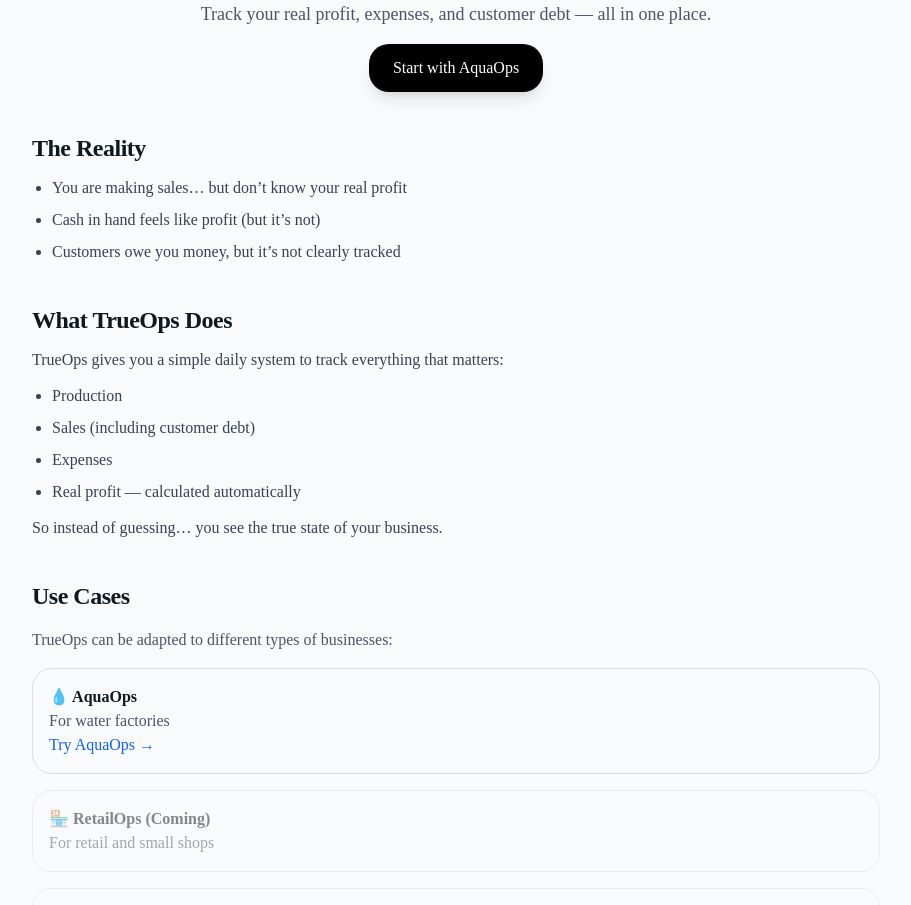
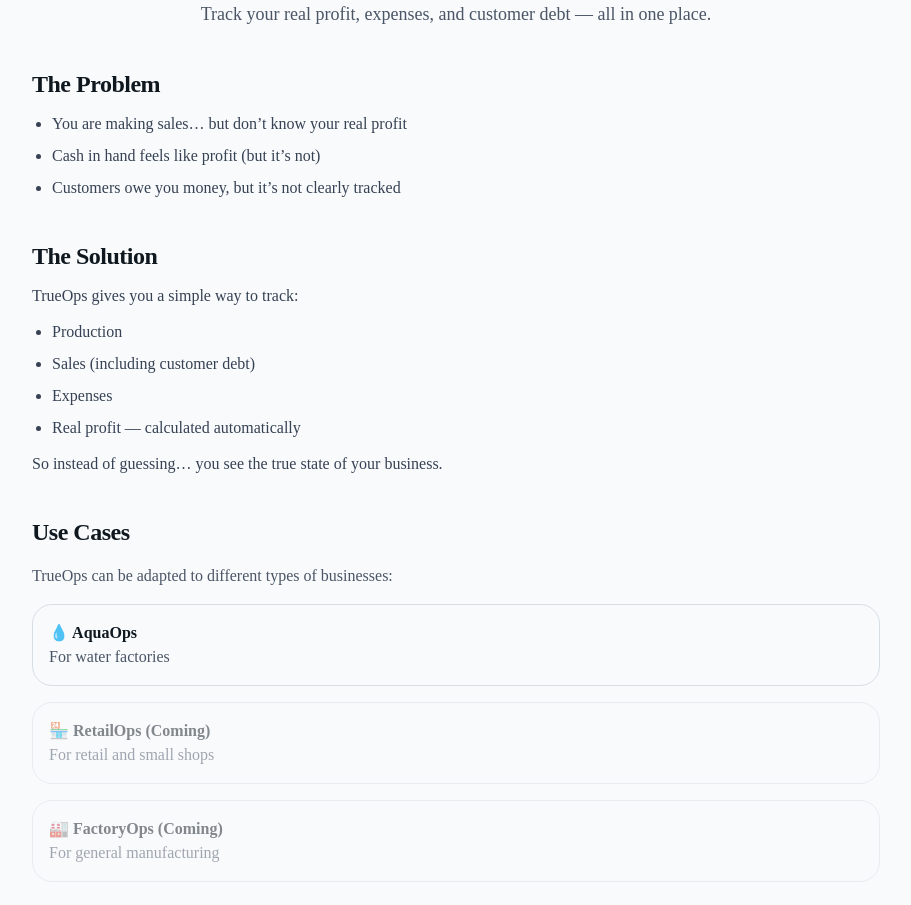
Before and after one commit to COBKingdom/aqua-ops, a Next.js app: page / in a window 1280 px wide. Shown: the part 160-1065 px from the top of the page, without its empty margins (184-1095 px from the left). Built offline with nearby package versions, Linux system fonts and the light colour scheme.

Commit message:
Backup before UI redesign of landing page

```diff
--- a/app/page.tsx
+++ b/app/page.tsx
@@ -19,18 +19,11 @@ export default function Home() {
           Track your real profit, expenses, and customer debt — all in one place.
         </p>
 
-        <a
-          href="/aquaops"
-          className="inline-block bg-black text-white px-6 py-3 rounded-xl shadow-lg hover:scale-105 transition"
-        >
-          Start with AquaOps
-        </a>
-
       </section>
 
       {/* PROBLEM */}
       <section className="space-y-3">
-        <h2 className="text-2xl font-semibold">The Reality</h2>
+        <h2 className="text-2xl font-semibold">The Problem</h2>
 
         <ul className="list-disc pl-5 text-gray-700 space-y-2">
           <li>You are making sales… but don’t know your real profit</li>
@@ -41,10 +34,10 @@ export default function Home() {
 
       {/* SOLUTION */}
       <section className="space-y-3">
-        <h2 className="text-2xl font-semibold">What TrueOps Does</h2>
+        <h2 className="text-2xl font-semibold">The Solution</h2>
 
         <p className="text-gray-700">
-          TrueOps gives you a simple daily system to track everything that matters:
+          TrueOps gives you a simple way to track:
         </p>
 
         <ul className="list-disc pl-5 text-gray-700 space-y-2">
@@ -70,10 +63,6 @@ export default function Home() {
         <div className="border p-4 rounded-xl">
           <h3 className="font-bold">💧 AquaOps</h3>
           <p className="text-gray-600">For water factories</p>
-
-          <a href="/aquaops" className="text-blue-600">
-            Try AquaOps →
-          </a>
         </div>
 
         <div className="border p-4 rounded-xl opacity-50">
@@ -90,7 +79,7 @@ export default function Home() {
       {/* FINAL CTA */}
       <section className="text-center space-y-4">
         <h2 className="text-xl font-semibold">
-          Start with AquaOps
+          Try AquaOps
         </h2>
 
         <p className="text-gray-600">
@@ -101,7 +90,7 @@ export default function Home() {
           href="/aquaops"
           className="inline-block bg-black text-white px-6 py-3 rounded-xl shadow-lg hover:scale-105 transition"
         >
-          Try AquaOps
+          Open AquaOps
         </a>
       </section>
 
```
